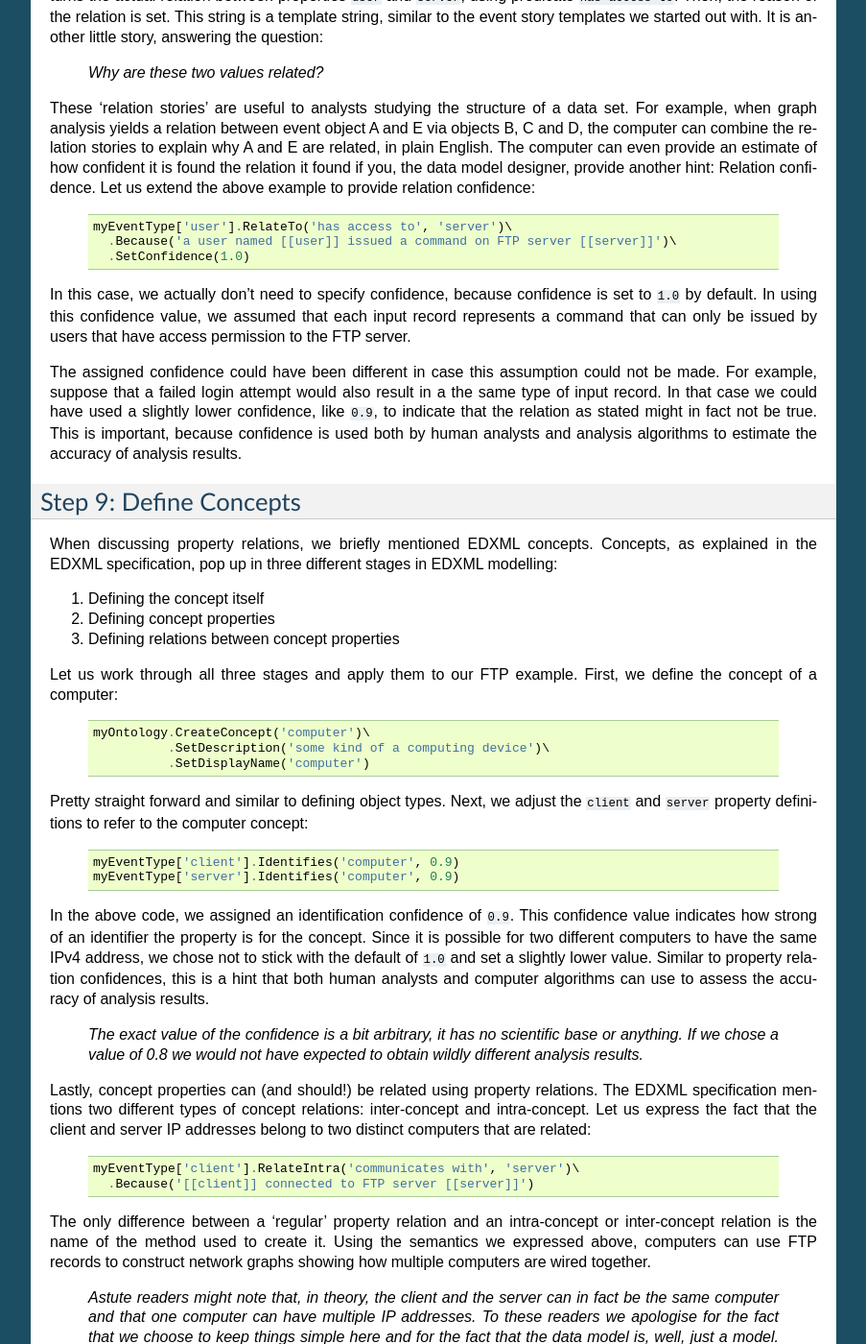
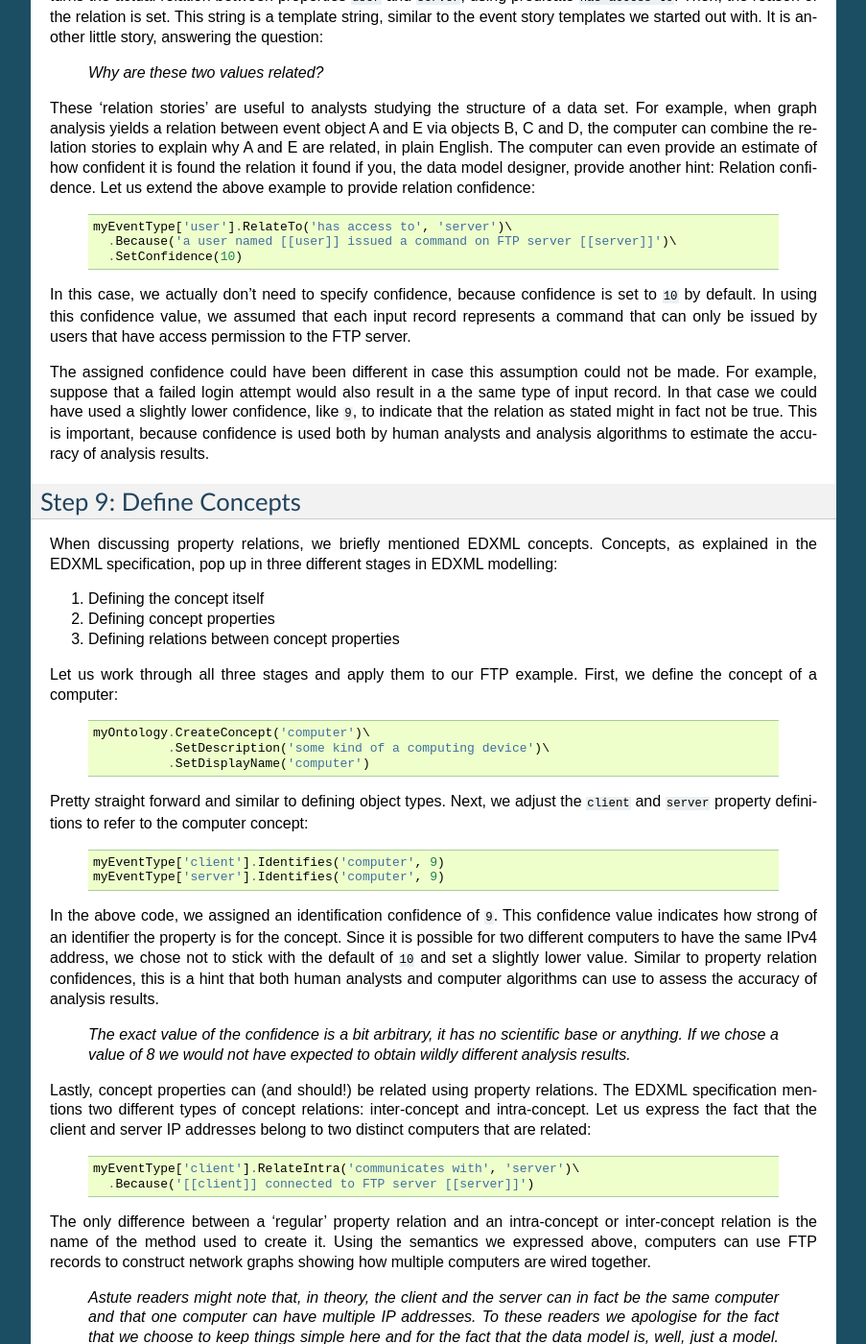
Before and after one commit to edxml/sdk, a Sphinx documentation site: the page built from doc/tutorial/edxml-modelling.rst, in a window 1280 px wide and 1400 px high, scrolled down 8345 px. Shown: the whole window at 96% size, without its empty margins (198-1101 px from the left). Built offline with Sphinx 7.4.7, drawn with Linux system fonts in a browser that asks for light colours.

Commit message:
Change confidences to be integer values

```diff
--- a/doc/tutorial/edxml-modelling.rst
+++ b/doc/tutorial/edxml-modelling.rst
@@ -235,11 +235,11 @@ These 'relation stories' are useful to analysts studying the structure of a data
 
   myEventType['user'].RelateTo('has access to', 'server')\
     .Because('a user named [[user]] issued a command on FTP server [[server]]')\
-    .SetConfidence(1.0)
+    .SetConfidence(10)
 
-In this case, we actually don't need to specify confidence, because confidence is set to ``1.0`` by default. In using this confidence value, we assumed that each input record represents a command that can only be issued by users that have access permission to the FTP server.
+In this case, we actually don't need to specify confidence, because confidence is set to ``10`` by default. In using this confidence value, we assumed that each input record represents a command that can only be issued by users that have access permission to the FTP server.
 
-The assigned confidence could have been different in case this assumption could not be made. For example, suppose that a failed login attempt would also result in a the same type of input record. In that case we could have used a slightly lower confidence, like ``0.9``, to indicate that the relation as stated might in fact not be true. This is important, because confidence is used both by human analysts and analysis algorithms to estimate the accuracy of analysis results.
+The assigned confidence could have been different in case this assumption could not be made. For example, suppose that a failed login attempt would also result in a the same type of input record. In that case we could have used a slightly lower confidence, like ``9``, to indicate that the relation as stated might in fact not be true. This is important, because confidence is used both by human analysts and analysis algorithms to estimate the accuracy of analysis results.
 
 Step 9: Define Concepts
 -----------------------
@@ -262,14 +262,14 @@ Pretty straight forward and similar to defining object types. Next, we adjust th
 
  .. code-block:: python
 
-    myEventType['client'].Identifies('computer', 0.9)
-    myEventType['server'].Identifies('computer', 0.9)
+    myEventType['client'].Identifies('computer', 9)
+    myEventType['server'].Identifies('computer', 9)
 
-In the above code, we assigned an identification confidence of ``0.9``. This confidence value indicates how strong of an identifier the property is for the concept. Since it is possible for two different computers to have the same IPv4 address, we chose not to stick with the default of ``1.0`` and set a slightly lower value. Similar to property relation confidences, this is a hint that both human analysts and computer algorithms can use to assess the accuracy of analysis results.
+In the above code, we assigned an identification confidence of ``9``. This confidence value indicates how strong of an identifier the property is for the concept. Since it is possible for two different computers to have the same IPv4 address, we chose not to stick with the default of ``10`` and set a slightly lower value. Similar to property relation confidences, this is a hint that both human analysts and computer algorithms can use to assess the accuracy of analysis results.
 
 .. epigraph::
 
-  *The exact value of the confidence is a bit arbitrary, it has no scientific base or anything. If we chose a value of 0.8 we would not have expected to obtain wildly different analysis results.*
+  *The exact value of the confidence is a bit arbitrary, it has no scientific base or anything. If we chose a value of 8 we would not have expected to obtain wildly different analysis results.*
 
 Lastly, concept properties can (and should!) be related using property relations. The EDXML specification mentions two different types of concept relations: inter-concept and intra-concept. Let us express the fact that the client and server IP addresses belong to two distinct computers that are related:
 
--- a/doc/tutorial/example1c.py
+++ b/doc/tutorial/example1c.py
@@ -46,10 +46,10 @@ myEventType.CreateProperty('command', ObjectTypeName='computing.ftp.command')
 
 myEventType['user'].RelateTo('has access to', 'server') \
                    .Because('a user named [[user]] issued a command on FTP server [[server]]') \
-                   .SetConfidence(1.0)
+                   .SetConfidence(10)
 
-myEventType['client'].Identifies('computer', 0.9)
-myEventType['server'].Identifies('computer', 0.9)
+myEventType['client'].Identifies('computer', 9)
+myEventType['server'].Identifies('computer', 9)
 
 myEventType['client'].RelateIntra('communicates with', 'server') \
   .Because('[[client]] connected to FTP server [[server]]')
```
Also changed, not shown: 4 other files.
